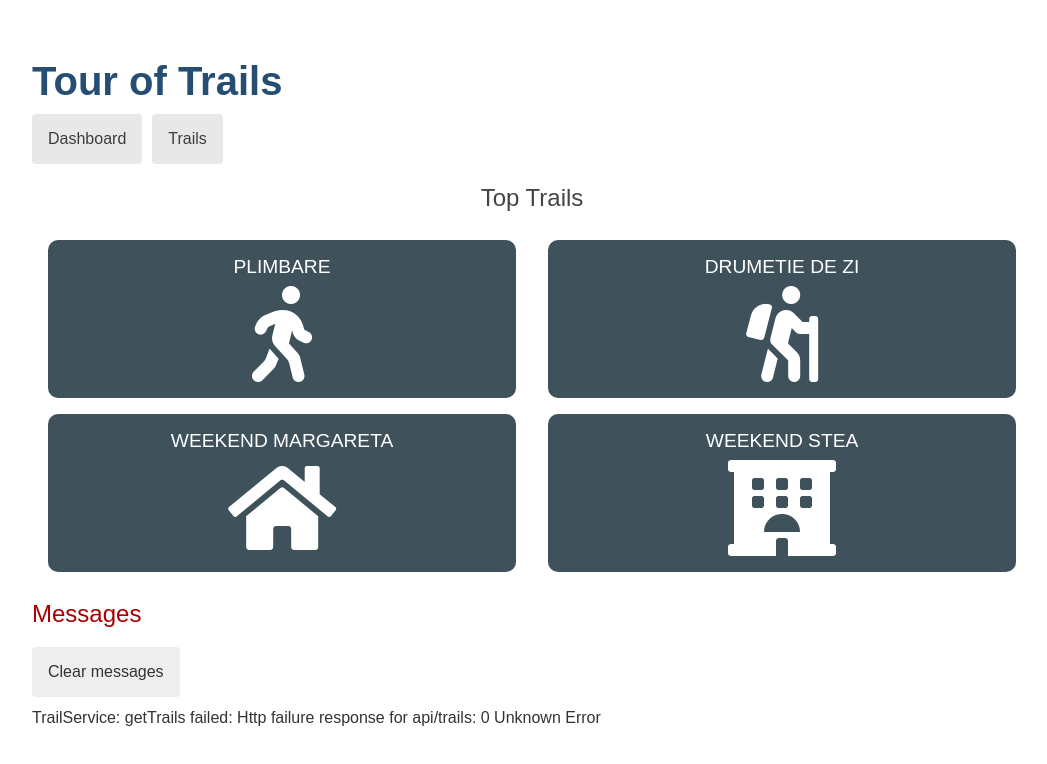
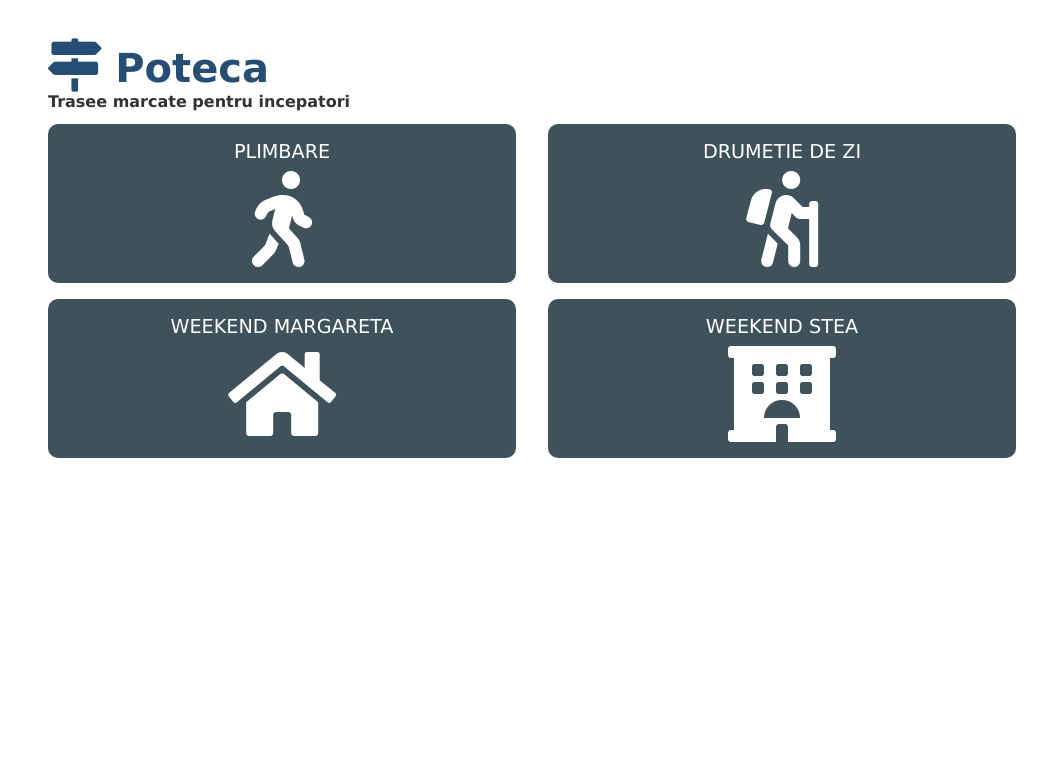
Before and after one commit to breugen/pantofar, an Angular app: page /dashboard in a window 1280 px wide. Shown: the top 764 px of the page, without its empty margins (108-1155 px from the left). Built offline with nearby package versions, Linux system fonts and the light colour scheme; no server answers; what angular-in-memory-web-api would draw is missing.

Commit message:
Added app header

```diff
--- a/src/app/app.component.css
+++ b/src/app/app.component.css
@@ -1,7 +1,23 @@
 /* AppComponent's private CSS styles */
-h1 {
-  margin-bottom: 0;
+.app-header {
+  position: sticky;
+  top: 0px;
+  background: white;
+  padding-top: .8rem;
+  padding-bottom: .2rem;
+  margin-left: 1rem;
 }
+
+.app-title {
+  margin-top: 0;
+  margin-bottom: .1rem;
+}
+
+.app-subtitle {
+  margin-top: 0;
+  margin-bottom: .1rem;
+}
+
 nav a {
   padding: 1rem;
   text-decoration: none;
--- a/src/app/app.component.html
+++ b/src/app/app.component.html
@@ -1,7 +1,13 @@
-<h1>{{title}}</h1>
+<div class='app-header'>
+  <h1 class='app-title'>
+    <i class="fas fa-map-signs fa-lg"></i>
+    {{title}}
+  </h1>
+  <h4 class='app-subtitle'>{{subtitle}}</h4>
+</div>
 <nav>
-  <a routerLink="/dashboard">Dashboard</a>
-  <a routerLink="/trails">Trails</a>
+  <!-- <a routerLink="/dashboard">Dashboard</a>
+  <a routerLink="/trails">Trails</a> -->
 </nav>
 <router-outlet></router-outlet>
-<app-messages></app-messages>
+<!-- <app-messages></app-messages> -->
--- a/src/app/app.component.ts
+++ b/src/app/app.component.ts
@@ -6,5 +6,6 @@ import { Component } from '@angular/core';
   styleUrls: ['./app.component.css']
 })
 export class AppComponent {
-  title = 'Tour of Trails';
+  title = 'Poteca';
+  subtitle = 'Trasee marcate pentru incepatori'
 }
--- a/src/app/dashboard/dashboard.component.html
+++ b/src/app/dashboard/dashboard.component.html
@@ -1,4 +1,4 @@
-<h2>Top Trails</h2>
+<!-- <h2>Top Trails</h2> -->
 <div class="trails-menu">
   <a routerLink="/trails/1">
     <div class='caption'>PLIMBARE</div>
--- a/src/styles.css
+++ b/src/styles.css
@@ -1,6 +1,6 @@
 /* Global Styles */
 * {
-  font-family: Arial, Helvetica, sans-serif;
+  font-family: Verdana, Arial, Helvetica, sans-serif;
 }
 h1 {
   color: #264D73;
```
